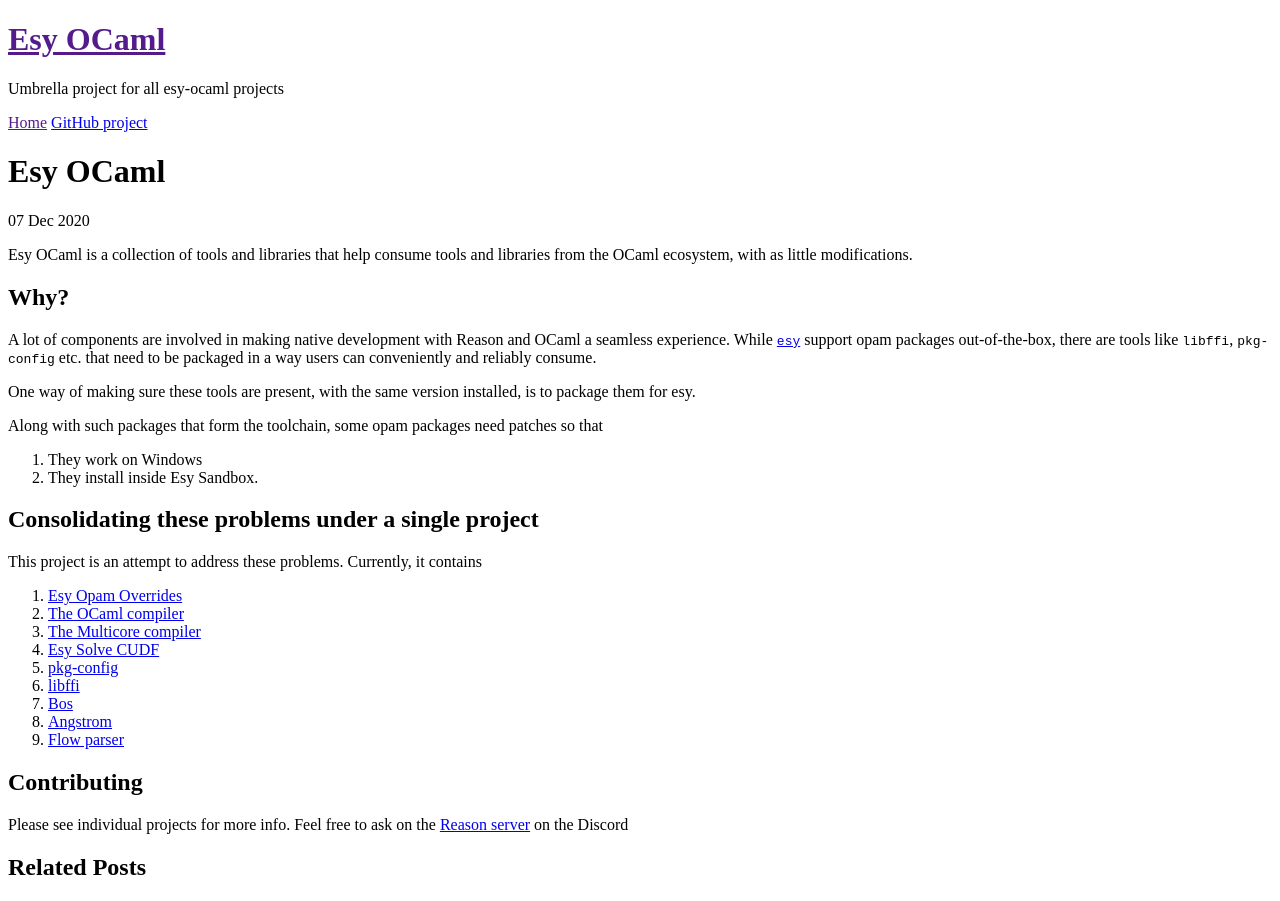
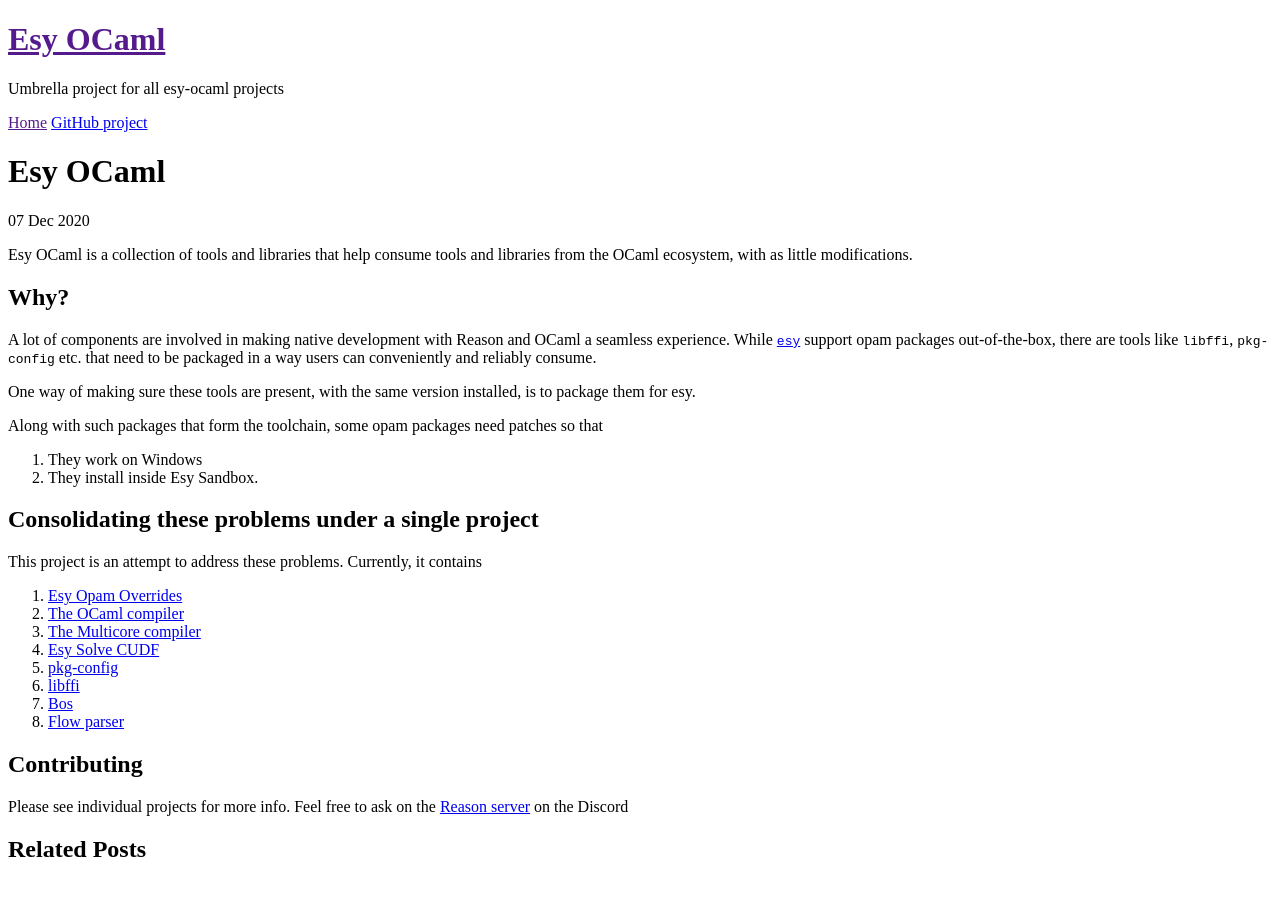
Before and after one commit to esy-ocaml/esy-ocaml.github.io, a Jekyll site: the page built from _posts/2020-12-07-introducing-hyde.md, in a window 1280 px wide. Built offline with Jekyll 4.4.1, drawn with Linux system fonts in a browser that asks for light colours.

Commit message:
Remove Angstrom from the list of forked packages

```diff
--- a/_posts/2020-12-07-introducing-hyde.md
+++ b/_posts/2020-12-07-introducing-hyde.md
@@ -36,8 +36,7 @@ contains
 5. [pkg-config](https://github.com/esy-ocaml/yarn-pkg-config)
 6. [libffi](https://github.com/esy-ocaml/libffi)
 7. [Bos](https://github.com/esy-ocaml/bos)
-8. [Angstrom](https://github.com/esy-ocaml/angstrom)
-9. [Flow parser](https://github.com/esy-ocaml/flow-parser)
+8. [Flow parser](https://github.com/esy-ocaml/flow-parser)
 
 ## Contributing
 
```
Also changed, not shown: README.md.
